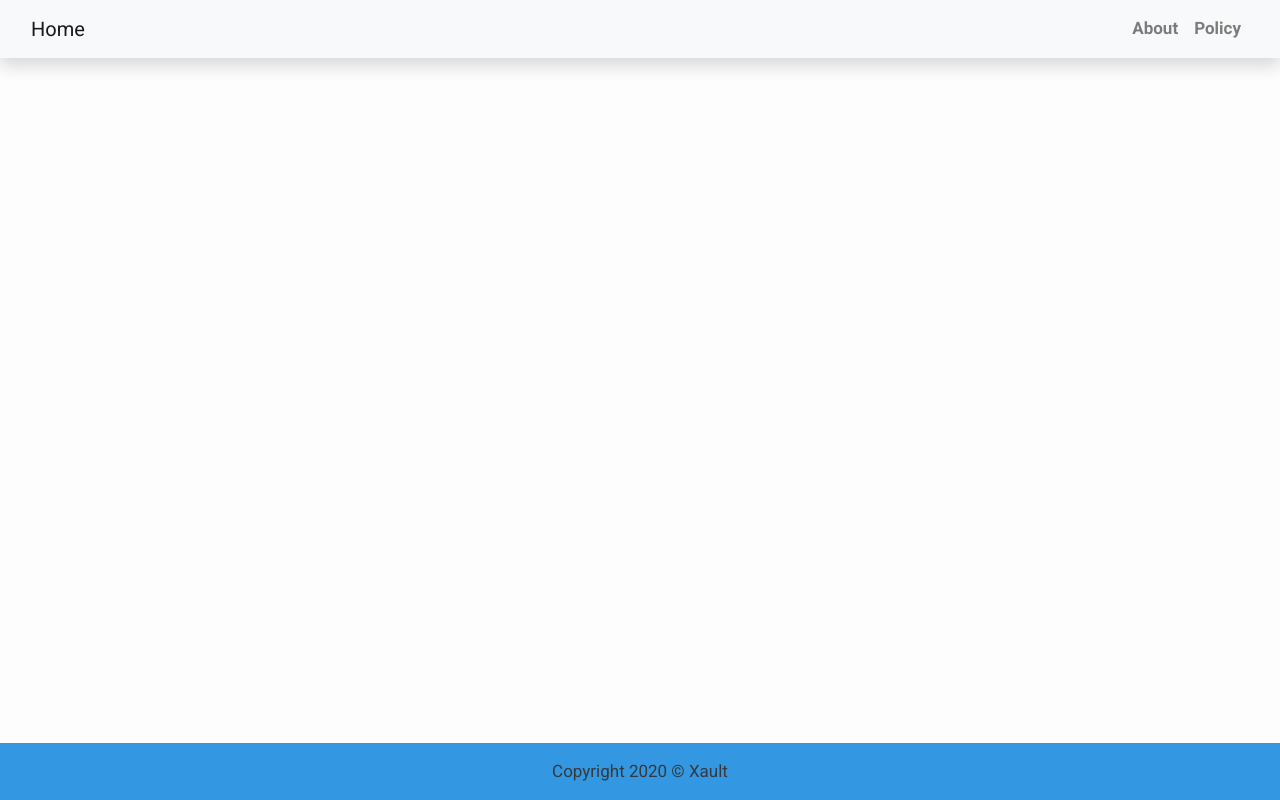
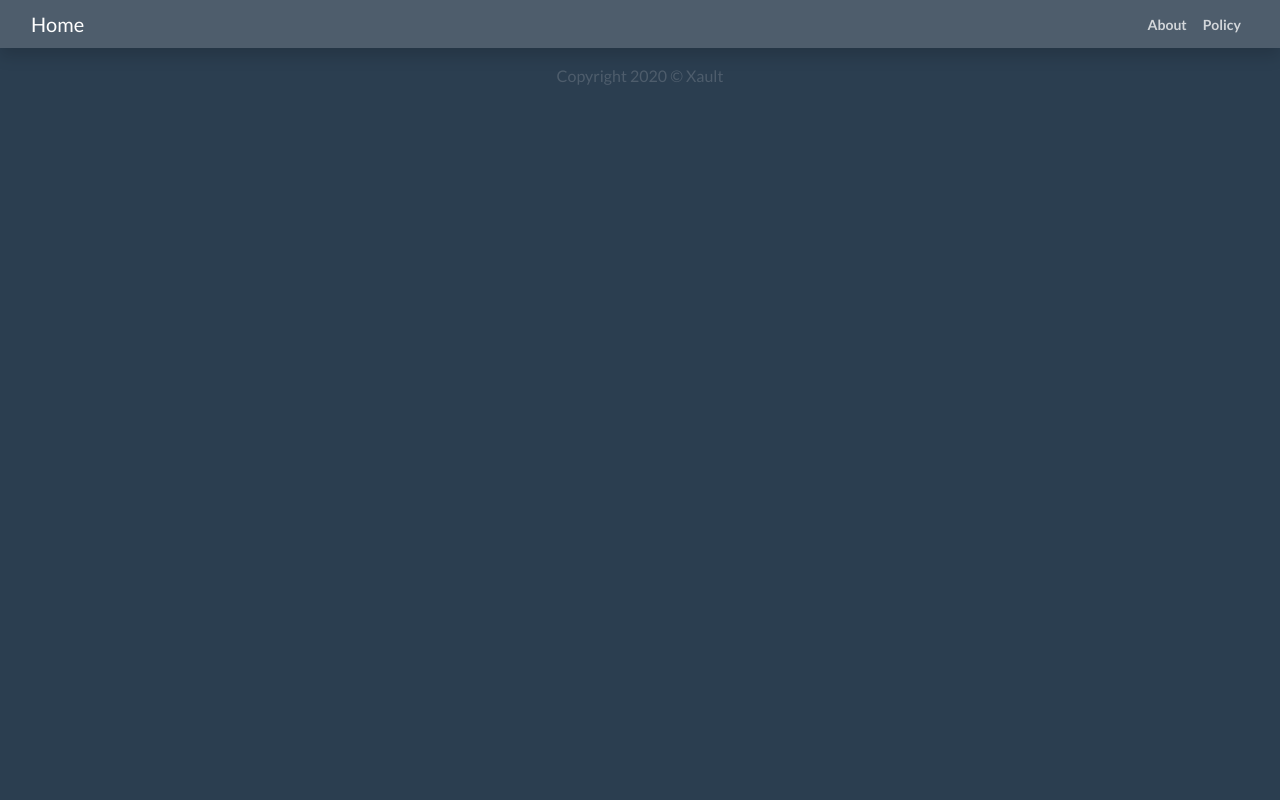
Before and after one commit to slawton3/Auth, a Django app: page / in a window 1280 px wide. Run offline with Django 3.2, Linux system fonts and the light colour scheme; some libraries are stand-ins or nearby versions.

Commit message:
changed css

```diff
--- a/DjangoApps/settings.py
+++ b/DjangoApps/settings.py
@@ -11,6 +11,7 @@ https://docs.djangoproject.com/en/3.1/ref/settings/
 """
 
 from pathlib import Path
+import os
 
 # Build paths inside the project like this: BASE_DIR / 'subdir'.
 BASE_DIR = Path(__file__).resolve().parent.parent
@@ -137,3 +138,7 @@ USE_TZ = True
 # https://docs.djangoproject.com/en/3.1/howto/static-files/
 
 STATIC_URL = '/static/'
+
+STATICFILES_DIRS = (
+    os.path.join(BASE_DIR, 'static'),
+)
--- a/templates/base.html
+++ b/templates/base.html
@@ -1,61 +1,23 @@
+{% load static %}
 <!DOCTYPE html>
 <html lang="en">
 <head>
     <meta charset="UTF-8">
      <link href="https://fonts.googleapis.com/css?family=Roboto:400,700" rel="stylesheet">
     <meta name="google" content="notranslate" />
-    <link rel="stylesheet" href="https://stackpath.bootstrapcdn.com/bootstrap/4.4.1/css/bootstrap.min.css" integrity="sha384-Vkoo8x4CGsO3+Hhxv8T/Q5PaXtkKtu6ug5TOeNV6gBiFeWPGFN9MuhOf23Q9Ifjh" crossorigin="anonymous">
-<script src="https://stackpath.bootstrapcdn.com/bootstrap/4.4.1/js/bootstrap.min.js" integrity="sha384-wfSDF2E50Y2D1uUdj0O3uMBJnjuUD4Ih7YwaYd1iqfktj0Uod8GCExl3Og8ifwB6" crossorigin="anonymous"></script>
+    <link rel="stylesheet" href="https://cdnjs.cloudflare.com/ajax/libs/bootswatch/4.5.3/superhero/bootstrap.min.css" integrity="sha512-tJAtzRPzKacKvYxMF7zn+nnr1d4nYuMiAC9/6Pqts2Y9k4sokd8kzL74IPW7xEeFT1APVjnExZtplMyY5fJvzA==" crossorigin="anonymous" />
+    <script src="https://stackpath.bootstrapcdn.com/bootstrap/4.4.1/js/bootstrap.min.js" integrity="sha384-wfSDF2E50Y2D1uUdj0O3uMBJnjuUD4Ih7YwaYd1iqfktj0Uod8GCExl3Og8ifwB6" crossorigin="anonymous"></script>
+    <link rel="stylesheet" href="{% static "css/style.css" %}">
+    <script src="https://code.jquery.com/jquery-3.3.1.slim.min.js" integrity="sha384-q8i/X+965DzO0rT7abK41JStQIAqVgRVzpbzo5smXKp4YfRvH+8abtTE1Pi6jizo" crossorigin="anonymous"></script>
+    <script src="https://cdnjs.cloudflare.com/ajax/libs/popper.js/1.14.7/umd/popper.min.js" integrity="sha384-UO2eT0CpHqdSJQ6hJty5KVphtPhzWj9WO1clHTMGa3JDZwrnQq4sF86dIHNDz0W1" crossorigin="anonymous"></script>
+    <script src="https://stackpath.bootstrapcdn.com/bootstrap/4.3.1/js/bootstrap.min.js" integrity="sha384-JjSmVgyd0p3pXB1rRibZUAYoIIy6OrQ6VrjIEaFf/nJGzIxFDsf4x0xIM+B07jRM" crossorigin="anonymous"></script>
 
-
-    <title>Kodechamp Blog</title>
+    <title>Title Here</title>
     <meta name="viewport" content="width=device-width, initial-scale=1.0">
 </head>
 <body>
-    <style>
-        body{
-            font-family: "Roboto", sans-serif;
-            font-size: 17px;
-            background-color: #fdfdfd;
-
-        }
-
-
-
-        .footer {
-            position: fixed;
-            left: 0;
-            bottom: 0;
-            width: 100%;
-            background-color: #3398E1;
-            color: white;
-            text-align: center;
-        }
-
-        .shadow {
-            box-shadow: 0 4px 2px -2px rgba(0, 0, 0, 0.1);
-        }
-
-        .btn-danger {
-            color: #fff;
-            background-color: #f00000;
-            border-color: #dc281e;
-        }
-
-        .masthead{
-            background: #3398E1;
-            height: auto;
-            padding-bottom: 15px;
-            box-shadow: 0 16px 48px #E3E7EB;
-            padding-top: 10px
-        }
-
-
-
-
-    </style>
     <!-- Navigation -->
-    <nav class="navbar navbar-expand-lg navbar-light bg-light shadow" id="mainNav">
+    <nav class="navbar navbar-expand-lg navbar-dark bg-dark shadow" id="mainNav">
         <div class="container-fluid">
             <a class="navbar-brand" href="{% url 'home' %}">Home</a>
             <button class="navbar-toggler navbar-toggler-right" type="button" data-toggle="collapse" data-target="#navbarResponsive"
```
Also changed, not shown: db.sqlite3.
